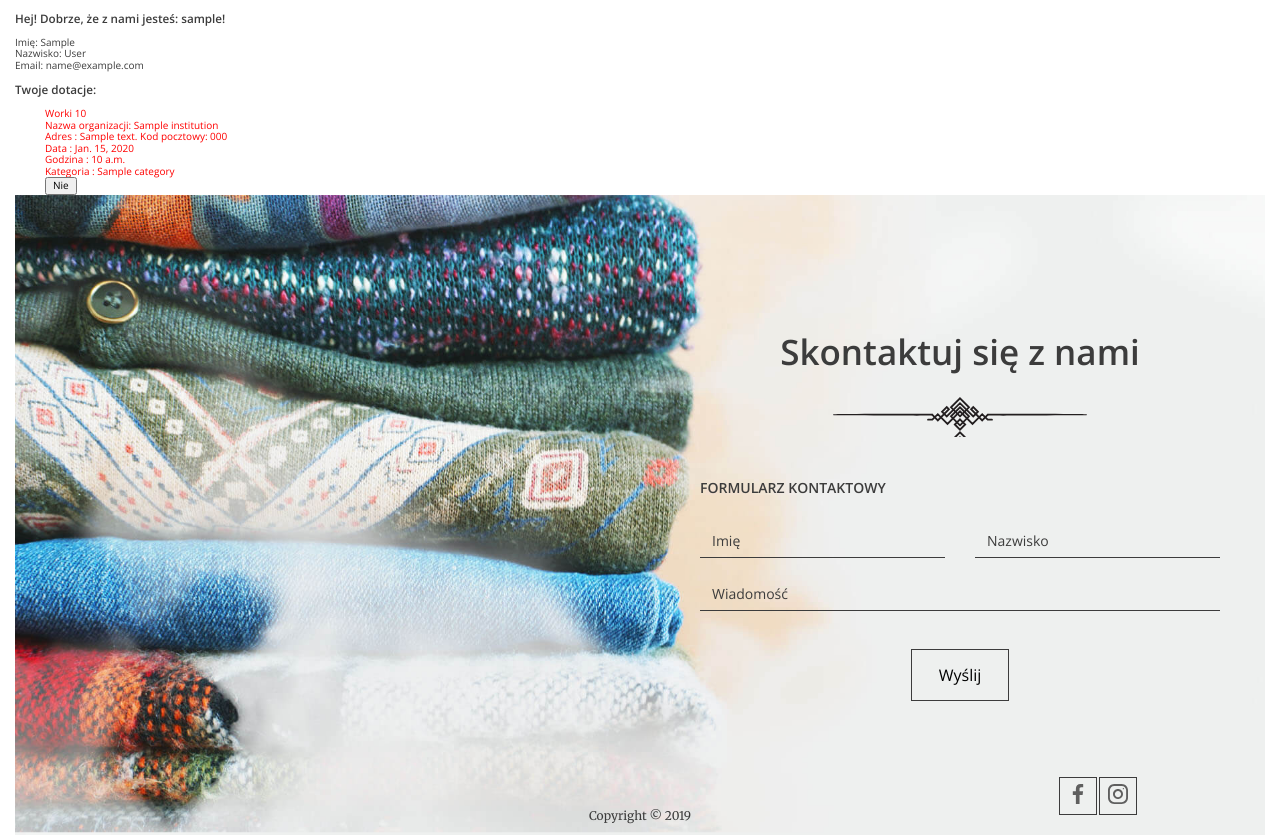
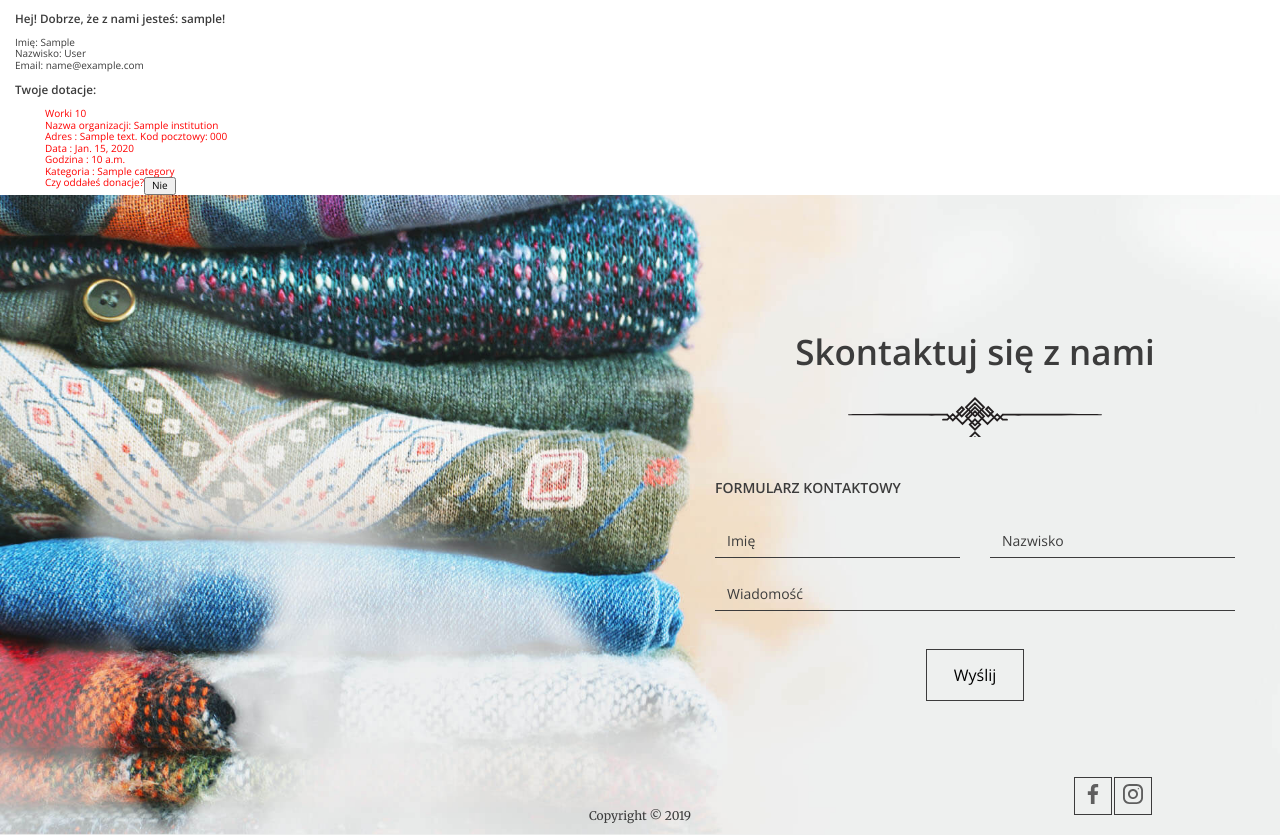
Before and after one commit to MarcinSerwinski/ShareIt, a Django app: page /user/ in a window 1280 px wide. Shown: the part 179-1014 px from the top of the page. Run offline with Django 4.2, Linux system fonts and the light colour scheme; a user stored in the database is signed in; tables that the repository leaves empty hold one stand-in row (values such as "Sample post").

Commit message:
updated user page with appropiate question for archiving the donation

```diff
--- a/home/templates/home/user.html
+++ b/home/templates/home/user.html
@@ -52,8 +52,10 @@
                             </div>
                             <div class="row">
                                 <form method="post">{% csrf_token %}
+                                    <label>Czy oddałeś donacje?</label>
                                     <button type="submit" class="button" id='donation' name="id_donation"
-                                                value="{{ donation.id }}">Tak</button>
+                                            value="{{ donation.id }}">Tak
+                                    </button>
                                 </form>
                             </div>
                         </div>
@@ -83,14 +85,17 @@
                                     <div class="col-0 col-md-5">Godzina : {{ donation.pick_up_time }} </div>
                                 </div>
                                 <div class="row">
-                                <div class="col-0 col-md-5">Kategoria : {% for category in donation.categories.all %}
+                                    <div class="col-0 col-md-5">Kategoria :
+                                        {% for category in donation.categories.all %}
                                             {{ category.name }} {% endfor %}</div>
                                 </div>
                                 <div class="row">
                                     <div class="col-0 col-md-5">
                                         <form method="post">{% csrf_token %}
+                                            <label>Czy oddałeś donacje?</label>
                                             <button type="submit" class="button" id='donation' name='id_donation'
-                                                value="{{ donation.id }}">Nie</button>
+                                                    value="{{ donation.id }}">Nie
+                                            </button>
                                         </form>
                                     </div>
                                 </div>
@@ -101,5 +106,6 @@
                     {% endfor %}
                 </div>
             </div>
-
+        </div>
+    </div>
 {% endblock %}
```
Lines whose indentation alone changed are shown as unchanged.
